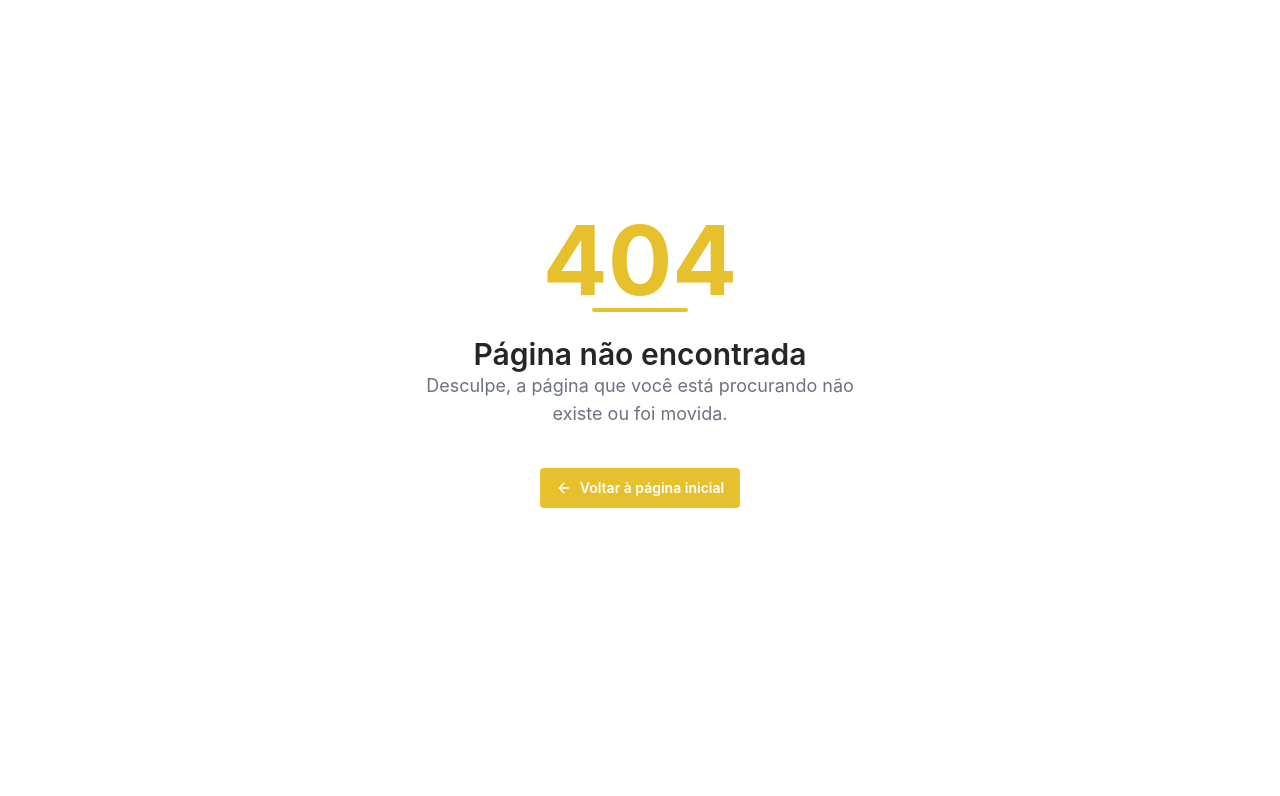
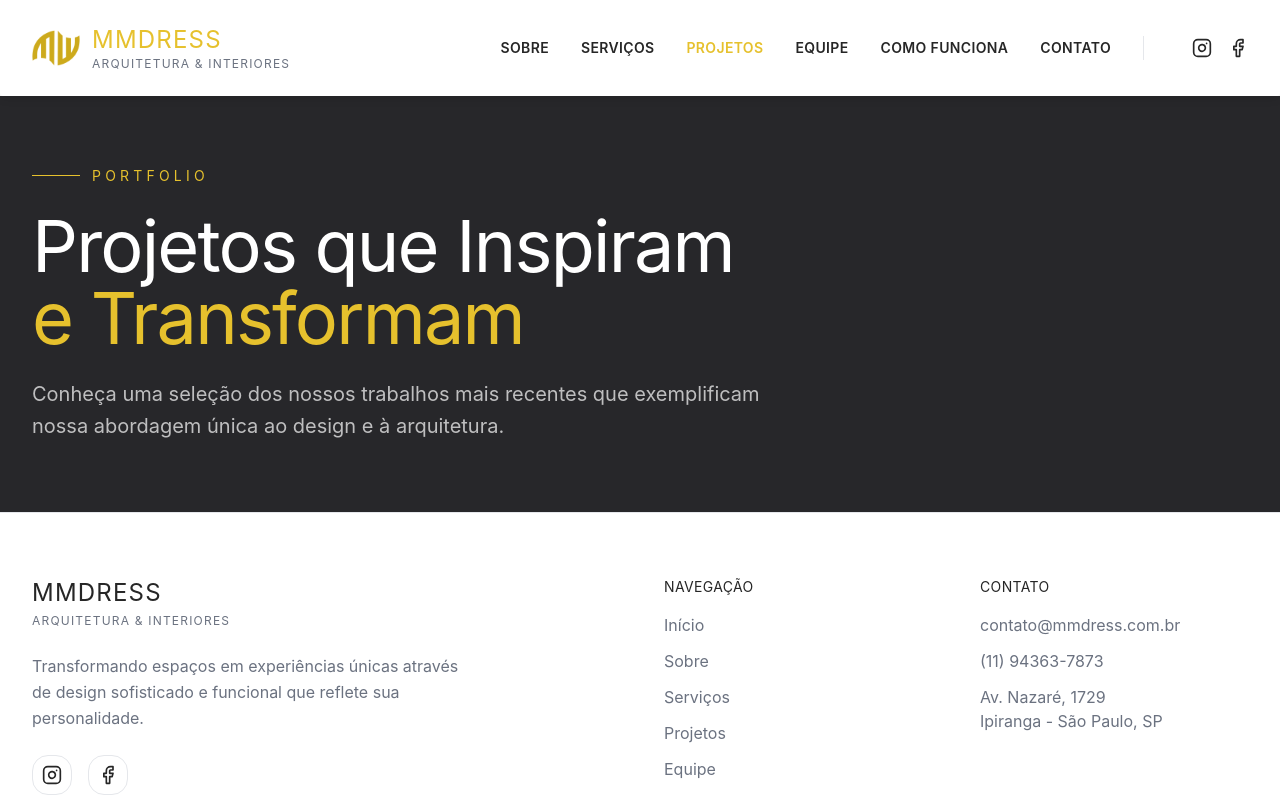
Before and after one commit to mmdress/website, a Next.js app: page /projetos in a window 1280 px wide. Before the commit this address had no page. Shown: the top 796 px of the page. Built offline with nearby package versions, Linux system fonts and the light colour scheme.

Commit message:
feat: create Projetos page

```diff
--- /dev/null
+++ b/app/(home)/projetos/page.tsx
@@ -0,0 +1,19 @@
+import { PageHeader } from '@/components/layout';
+
+export default function Projetos() {
+  return (
+    <div className="pt-20 lg:pt-24">
+      <PageHeader
+        badge="Portfolio"
+        title={
+          <span>
+            Projetos que Inspiram
+            <br />
+            <span className="text-primary">e Transformam</span>
+          </span>
+        }
+        description="Conheça uma seleção dos nossos trabalhos mais recentes que exemplificam nossa abordagem única ao design e à arquitetura."
+      />
+    </div>
+  );
+}
```
